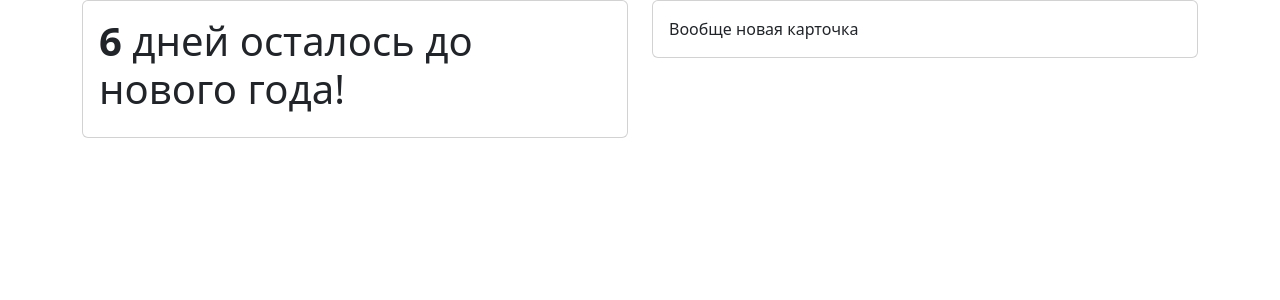
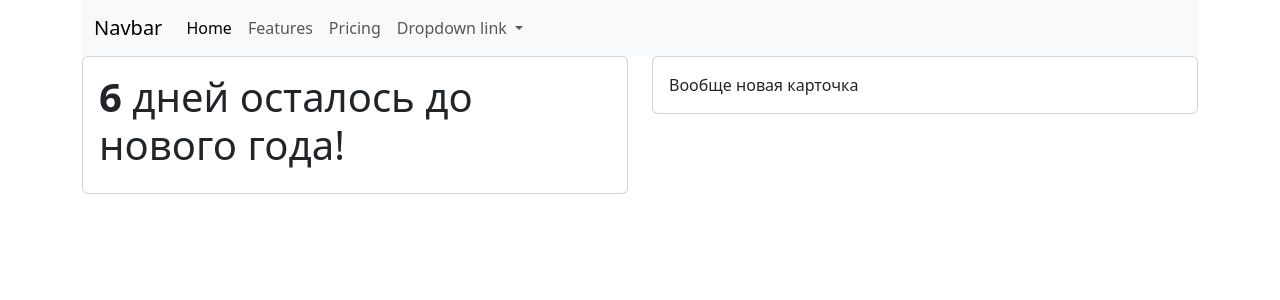
Before and after one commit to Chezario/my_site, a Django app: page / in a window 1280 px wide. Shown: the top 300 px of the page. Run offline with Django 5.2, Linux system fonts and the light colour scheme; some libraries are stand-ins or nearby versions.

Commit message:
Added navbar

```diff
--- a/mysite/templates/base.html
+++ b/mysite/templates/base.html
@@ -5,27 +5,13 @@
     <meta name="viewport" content="width=device-width, initial-scale=1">
     {% load static %}
     <link rel="stylesheet" href="{% static 'css/vendor/bootstrap.min.css' %}">
-    <!-- <link rel="stylesheet" href="{% static 'css/style.css' %}>-->
+    <script src="{% static 'js/vendor/bootstrap.min.js' %}"></script>
     <title>Обратный отсчет</title>
   </head>
   <body>
     <div class="container">
-      <div class="row">
-        <div class="col-12 col-lg-6">
-          <div class="card">
-            <div class="card-body">
-              {% block content %}<h1><b>{{ days_left }}</b> дней осталось до нового года!</h1>{% endblock %}
-            </div>
-          </div>
-        </div>
-        <div class="col-12 col-lg-6">
-          <div class="card">
-            <div class="card-body">
-              Вообще новая карточка
-            </div>
-          </div>
-        </div>
-      </div>
+      {% include "includes/header.html" %}
+      {% include "includes/content.html" %}
     </div>
   </body>
 </html>
--- /dev/null
+++ b/mysite/templates/includes/content.html
@@ -0,0 +1,16 @@
+<div class="row">
+<div class="col-12 col-lg-6">
+    <div class="card">
+    <div class="card-body">
+        {% block content %}<h1><b>{{ days_left }}</b> дней осталось до нового года!</h1>{% endblock %}
+    </div>
+    </div>
+</div>
+<div class="col-12 col-lg-6">
+    <div class="card">
+    <div class="card-body">
+        Вообще новая карточка
+    </div>
+    </div>
+</div>
+</div>
--- a/mysite/templates/includes/header.html
+++ b/mysite/templates/includes/header.html
@@ -0,0 +1,31 @@
+<nav class="navbar navbar-expand-lg bg-body-tertiary">
+  <div class="container-fluid">
+    <a class="navbar-brand" href="#">Navbar</a>
+    <button class="navbar-toggler" type="button" data-bs-toggle="collapse" data-bs-target="#navbarNavDropdown" aria-controls="navbarNavDropdown" aria-expanded="false" aria-label="Toggle navigation">
+      <span class="navbar-toggler-icon"></span>
+    </button>
+    <div class="collapse navbar-collapse" id="navbarNavDropdown">
+      <ul class="navbar-nav">
+        <li class="nav-item">
+          <a class="nav-link active" aria-current="page" href="#">Home</a>
+        </li>
+        <li class="nav-item">
+          <a class="nav-link" href="#">Features</a>
+        </li>
+        <li class="nav-item">
+          <a class="nav-link" href="#">Pricing</a>
+        </li>
+        <li class="nav-item dropdown">
+          <a class="nav-link dropdown-toggle" href="#" role="button" data-bs-toggle="dropdown" aria-expanded="false">
+            Dropdown link
+          </a>
+          <ul class="dropdown-menu">
+            <li><a class="dropdown-item" href="#">Action</a></li>
+            <li><a class="dropdown-item" href="#">Another action</a></li>
+            <li><a class="dropdown-item" href="#">Something else here</a></li>
+          </ul>
+        </li>
+      </ul>
+    </div>
+  </div>
+</nav>
```
